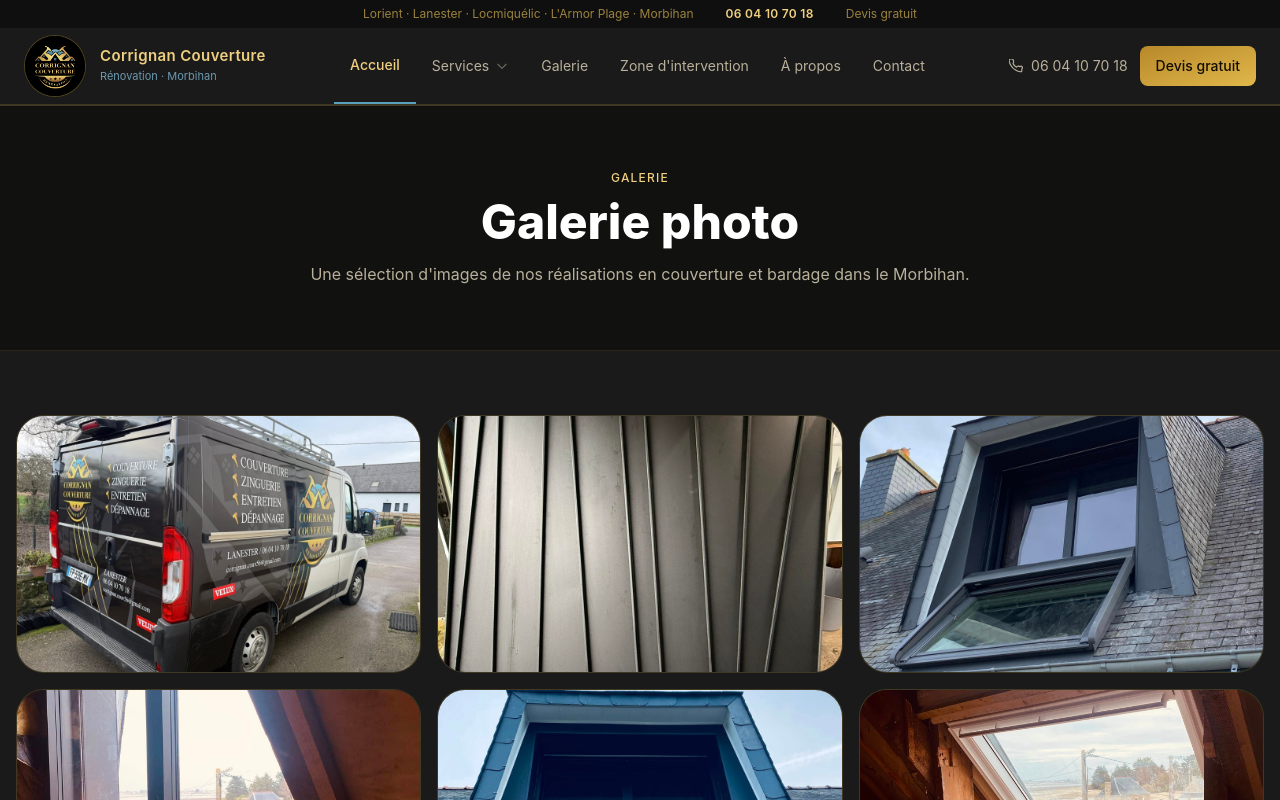
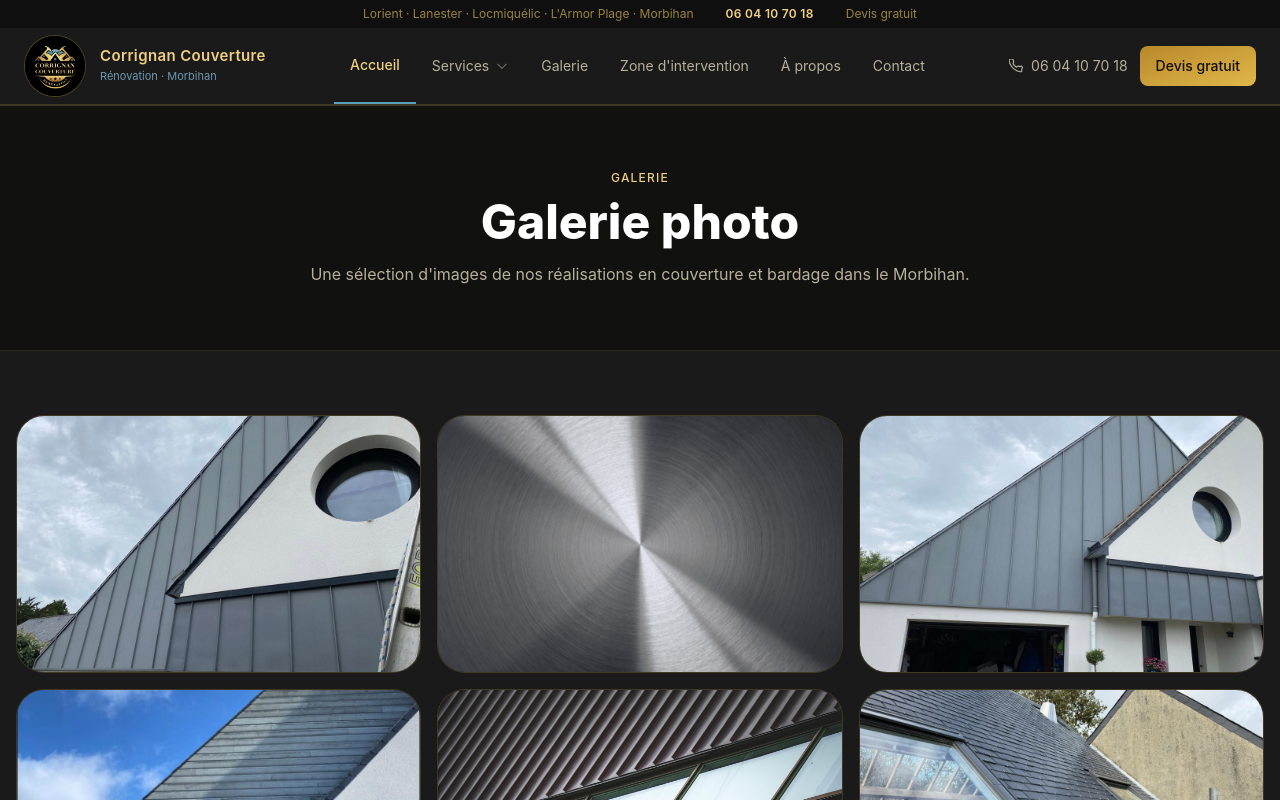
Before and after one commit to GumSurf/corrignan-couverture, a Next.js app: page /galerie in a window 1280 px wide. Built offline with nearby package versions, Linux system fonts and the light colour scheme.

Commit message:
Add: performance optimisations

```diff
--- a/app/components/hero.tsx
+++ b/app/components/hero.tsx
@@ -33,15 +33,12 @@
         </motion.div>
 
         {/* Titre */}
-        <motion.h1
-          initial={{ opacity: 0, y: 25 }}
-          animate={{ opacity: 1, y: 0 }}
-          transition={{ delay: 0.1, duration: 0.6 }}
+        <h1
           className="text-center text-white font-bold text-3xl sm:text-4xl md:text-5xl max-w-2xl leading-tight"
         >
           Votre toiture entre les mains de{" "}
           <span className="text-[#f0d080]">Damien Corrignan</span>, couvreur du Morbihan
-        </motion.h1>
+        </h1>
 
         {/* Sous-titre */}
         <motion.p
--- a/app/components/services/heroService.tsx
+++ b/app/components/services/heroService.tsx
@@ -57,14 +57,11 @@
           {service.tagline}
         </motion.p>
 
-        <motion.h1
-          initial={{ opacity: 0, y: 40 }}
-          animate={{ opacity: 1, y: 0 }}
-          transition={{ delay: 0.3 }}
+        <h1
           className="text-4xl md:text-5xl font-extrabold text-white"
         >
           {service.label}
-        </motion.h1>
+        </h1>
 
       </div>
     </section>
--- a/app/galerie/galerieHero.tsx
+++ b/app/galerie/galerieHero.tsx
@@ -17,9 +17,9 @@
       Galerie
     </motion.p>
 
-    <motion.h1 variants={item} className="text-4xl md:text-5xl font-extrabold mb-4 text-white">
+    <h1 className="text-4xl md:text-5xl font-extrabold mb-4 text-white">
       Galerie photo
-    </motion.h1>
+    </h1>
 
     <motion.p variants={item} className="text-[#b8b09a] max-w-2xl mx-auto">
       Une sélection d'images de nos réalisations en couverture et bardage dans le Morbihan.
--- a/app/galerie/galerieWrapper.tsx
+++ b/app/galerie/galerieWrapper.tsx
@@ -2,49 +2,6 @@
 import Galerie from './galerie';
 
 export default function GalerieWrapper() {
-  const images = getChantierImages();
-  const image = [
-    "/images/chantiers/camion1.jpg",
-    "/images/chantiers/portail1.jpg",
-    "/images/chantiers/velux1.jpg",
-    "/images/chantiers/velux2.jpg",
-    "/images/chantiers/velux3.jpg",
-    "/images/chantiers/velux4.jpg",
-
-    "/images/chantiers/aluminium/aluminium1.jpg",
-    "/images/chantiers/aluminium/aluminium2.jpg",
-    "/images/chantiers/aluminium/aluminium_apres.jpg",
-    "/images/chantiers/aluminium/aluminium_avant.jpg",
-    "/images/chantiers/aluminium/aluminium_hero.jpg",
-    "/images/chantiers/ardoise/ardoise1.jpg",
-    "/images/chantiers/ardoise/ardoise10.jpg",
-    "/images/chantiers/ardoise/ardoise12.jpg",
-    "/images/chantiers/ardoise/ardoise2.jpg",
-    "/images/chantiers/ardoise/ardoise3.jpg",
-    "/images/chantiers/ardoise/ardoise5.jpg",
-    "/images/chantiers/ardoise/ardoise6.jpg",
-    "/images/chantiers/ardoise/ardoise7.jpg",
-    "/images/chantiers/ardoise/ardoise_apres.jpeg",
-    "/images/chantiers/ardoise/ardoise_avant.jpeg",
-    "/images/chantiers/ardoise/ardoise_hero.jpg",
-    "/images/chantiers/bacAcier/bac_acier1.jpg",
-    "/images/chantiers/bacAcier/bac_acier10.jpg",
-    "/images/chantiers/bacAcier/bac_acier2.jpg",
-    "/images/chantiers/bacAcier/bac_acier3.jpg",
-    "/images/chantiers/bacAcier/bac_acier4.jpg",
-    "/images/chantiers/bacAcier/bac_acier5.jpg",
-    "/images/chantiers/bacAcier/bac_acier6.jpg",
-    "/images/chantiers/bacAcier/bac_acier9.jpg",
-    "/images/chantiers/bacAcier/bac_acier_apres.jpeg",
-    "/images/chantiers/bacAcier/bac_acier_avant.jpeg",
-    "/images/chantiers/bacAcier/bac_acier_hero.jpg",
-    "/images/chantiers/bardage/bardage1.jpg",
-    "/images/chantiers/bardage/bardage2.jpg",
-    "/images/chantiers/bardage/bardage_hero.jpg",
-    "/images/chantiers/zinc/zinc1.jpg",
-    "/images/chantiers/zinc/zinc_apres.jpeg",
-    "/images/chantiers/zinc/zinc_avant.jpeg",
-    "/images/chantiers/zinc/zinc_hero.jpg",
-  ];
+  const image = getChantierImages();
   return <Galerie images={image} />;
 }
```
